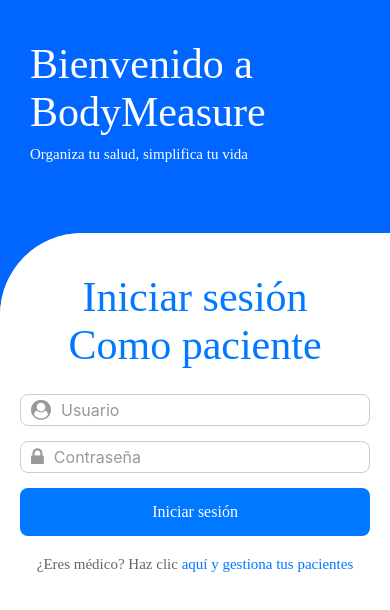
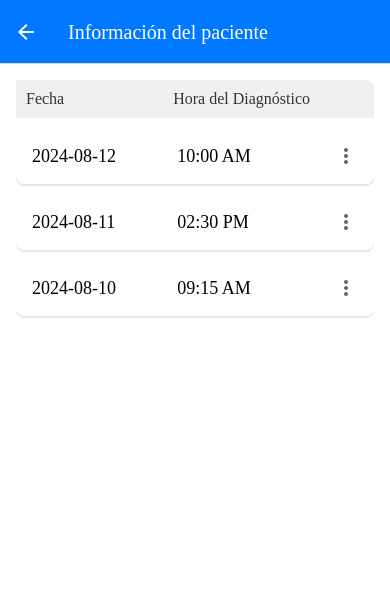
Before and after one commit to NoeOnDev/BodyMeasure, a React Native app: screen /PatientDetail in a window 390 px wide. Shown: the top 610 px of the page. Built offline with nearby package versions, Linux system fonts and the light colour scheme.

Commit message:
refactor: Renombrar PatientInfoScreen a PatientDetailScreen y actualizar referencias

```diff
--- a/src/components/screens/PatientInfoScreen.tsx
+++ b/src/components/screens/PatientDetailScreen.tsx
@@ -1,4 +1,4 @@
-import React, {useState, useRef, useCallback} from 'react';
+import React, {useState, useRef} from 'react';
 import {
   View,
   Text,
@@ -20,7 +20,7 @@
 
 const screenWidth = Dimensions.get('window').width;
 
-export const PatientInfoScreen = (): React.JSX.Element => {
+export const PatientDetailScreen = (): React.JSX.Element => {
   const [diagnoses, setDiagnoses] = useState<Diagnosis[]>([
     {historial_id: 1, diagnosisDate: '2024-08-12', diagnosisTime: '10:00 AM'},
     {historial_id: 2, diagnosisDate: '2024-08-11', diagnosisTime: '02:30 PM'},
--- a/src/components/screens/PatientsScreen.tsx
+++ b/src/components/screens/PatientsScreen.tsx
@@ -113,8 +113,9 @@
   };
 
   const handleRowPress = (id: number) => {
-    if (selectedPatientId !== id) {
-      setSelectedPatientId(null);
+    const patient = patients.find(p => p.patient_id === id);
+    if (patient) {
+      navigation.navigate('PatientDetail');
     }
   };
 
--- a/src/containers/App.tsx
+++ b/src/containers/App.tsx
@@ -4,7 +4,7 @@
 import {LoginSwitcher} from '../components/screens/LoginPatientAndDoctor';
 import {PatientsScreen} from '../components/screens/PatientsScreen';
 import {RegisterScreen} from '../components/screens/RegisterScreen';
-import {PatientInfoScreen} from '../components/screens/PatientInfoScreen';
+import {PatientDetailScreen} from '../components/screens/PatientDetailScreen';
 
 const Stack = createNativeStackNavigator();
 
@@ -43,8 +43,8 @@
           options={{title: 'Registro de paciente'}}
         />
         <Stack.Screen
-          name="PatientInfo"
-          component={PatientInfoScreen}
+          name="PatientDetail"
+          component={PatientDetailScreen}
           options={{title: 'Información del paciente'}}
         />
       </Stack.Navigator>
```
